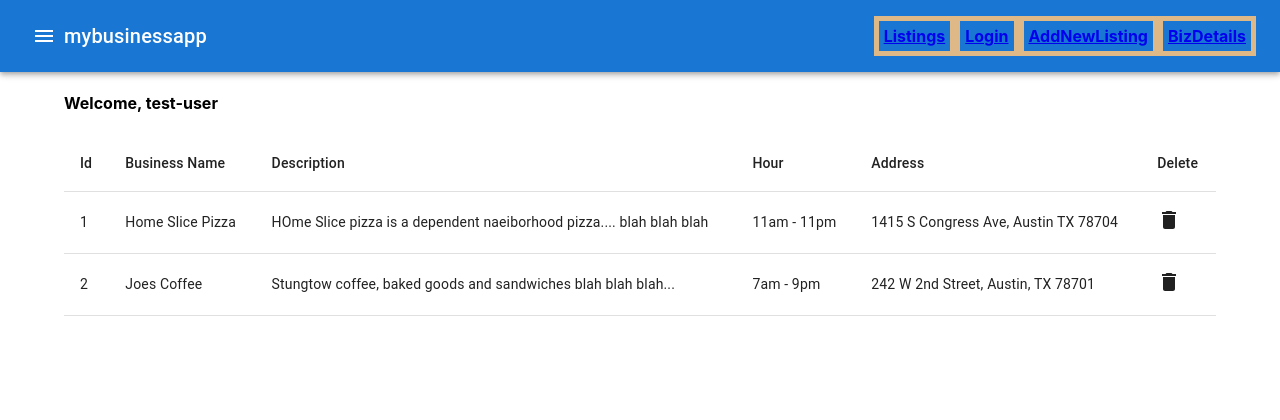
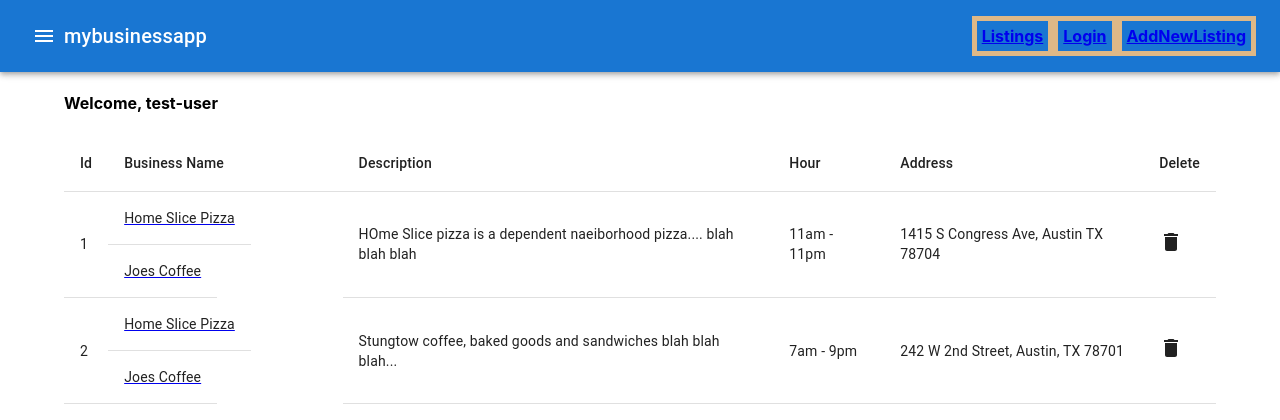
Before and after one commit to TheYingineer/411checkpoint2, a React (Create React App) app: page / in a window 1280 px wide. Shown: the top 420 px of the page. Built offline with nearby package versions, Linux system fonts and the light colour scheme.

Commit message:
added the link to the name, still working on the BizDetail page

```diff
--- a/package.json
+++ b/package.json
@@ -12,6 +12,7 @@
     "@testing-library/user-event": "^13.5.0",
     "cookie": "^0.5.0",
     "google-map-react": "^2.2.0",
+    "params": "^0.1.1",
     "react": "^18.2.0",
     "react-dom": "^18.2.0",
     "react-redux": "^8.0.2",
--- a/src/Components/BizDetails.js
+++ b/src/Components/BizDetails.js
@@ -1,16 +1,21 @@
 // rfc
 import React from "react";
-import { Container, Chip, TableBody } from "@mui/material";
+import { Container, Chip } from "@mui/material";
+// import { useParams } from 'react-router-dom';
+import { Params } from 'react-router-dom';
+
 // import BizDetails from '../containers/BizDetails';
 
 export default function showSingleListing(props) {
-  const id = this.props.match.params.id;
+  // const { id } = useParams();
+  const id = props.match.params.id;
   console.log(id);
-  const biz = this.props.listings.find((listings) => listings.id == id);
+  const biz = props.listings.find((listings) => listings.id === id);
   console.log(biz);
 
   return (
     <div>
+
       {/* <h1>{props.biz[id].Name}</h1>
         <h2>{props.biz.Address}</h2>
         <h3>{props.biz.Hours}</h3>
--- a/src/Components/Home.js
+++ b/src/Components/Home.js
@@ -8,6 +8,7 @@ import {
   TableRow,
 } from "@mui/material";
 import DeleteIcon from "@mui/icons-material/Delete";
+import { Link } from "react-router-dom";
 
 const Home = (props) => {
   return (
@@ -37,7 +38,13 @@ const Home = (props) => {
               <TableCell component="th" scope="row">
                 {listing.id}
               </TableCell>
-              <TableCell>{listing["Name"]}</TableCell>
+
+              {props.listings.map((listing, idx) => (
+                <Link to={`/BizDetails/${listing.id}`}>
+                  <TableCell>{listing["Name"]} </TableCell>
+                </Link>
+              ))}
+
               <TableCell>{listing["Description"]}</TableCell>
               <TableCell>{listing["Hours"]}</TableCell>
               <TableCell>{listing["Address"]}</TableCell>
--- a/src/Components/Navigation.js
+++ b/src/Components/Navigation.js
@@ -14,6 +14,7 @@ const Navigation = () => {
           mybusinessapp
         </Typography>
         <ul className="nav-list">
+
           <li className="nav-list-item">
             <Link to="/">Listings</Link>
           </li>
@@ -23,9 +24,9 @@ const Navigation = () => {
           <li className="nav-list-item">
             <Link to="/AddNewListing">AddNewListing</Link>
           </li>
-          <li className="nav-list-item">
+          {/* <li className="nav-list-item">
             <Link to="/BizDetails">BizDetails</Link>
-          </li>
+          </li> */}
         </ul>
       </Toolbar>
     </AppBar>
```
Also changed, not shown: 1 other file (tests, documents, lock files or other folders).
